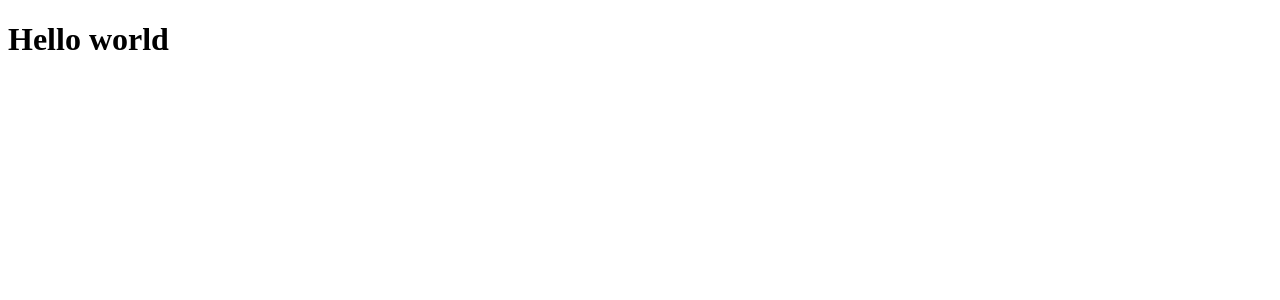
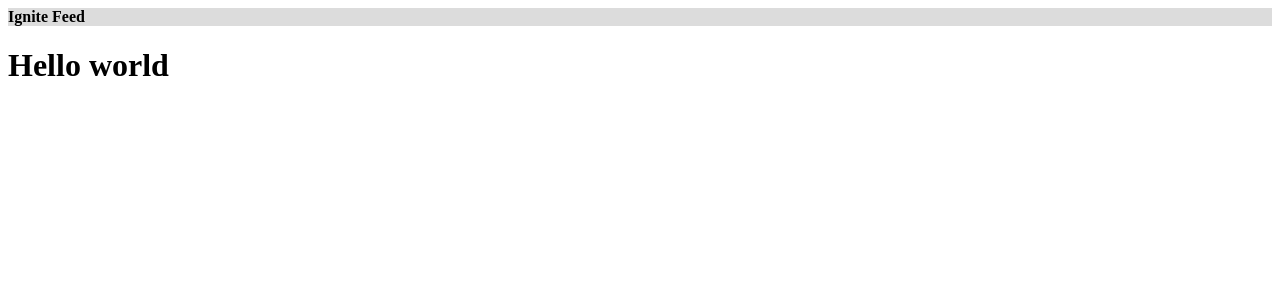
Before and after one commit to VictorRBL/IgniteFeed, a React (Vite) app: page / in a window 1280 px wide. Shown: the top 300 px of the page. Built offline with nearby package versions, Linux system fonts and the light colour scheme.

Commit message:
global.css definition and Header start

```diff
--- a/index.html
+++ b/index.html
@@ -4,6 +4,14 @@
     <meta charset="UTF-8" />
     <link rel="icon" type="image/svg+xml" href="/vite.svg" />
     <meta name="viewport" content="width=device-width, initial-scale=1.0" />
+
+    <link rel="preconnect" href="https://fonts.googleapis.com" />
+    <link rel="preconnect" href="https://fonts.gstatic.com" crossorigin />
+    <link
+      href="https://fonts.googleapis.com/css2?family=Roboto:wght@400;700&display=swap"
+      rel="stylesheet"
+    />
+
     <title>Vite + React</title>
   </head>
   <body>
--- a/src/App.jsx
+++ b/src/App.jsx
@@ -1,9 +1,11 @@
 import { useState } from "react";
 import { Post } from "./Post";
+import { Header } from "./components/Header/Header";
 
 function App() {
   return (
     <>
+      <Header />
       <Post />
     </>
   );
--- /dev/null
+++ b/src/components/Header/Header.jsx
@@ -0,0 +1,10 @@
+import styles from "./Header.module.css";
+
+console.log(styles);
+export function Header() {
+  return (
+    <header className={styles.header}>
+      <strong>Ignite Feed</strong>
+    </header>
+  );
+}
--- /dev/null
+++ b/src/components/Header/Header.module.css
@@ -0,0 +1,3 @@
+.header {
+  background-color: gainsboro;
+}
```
